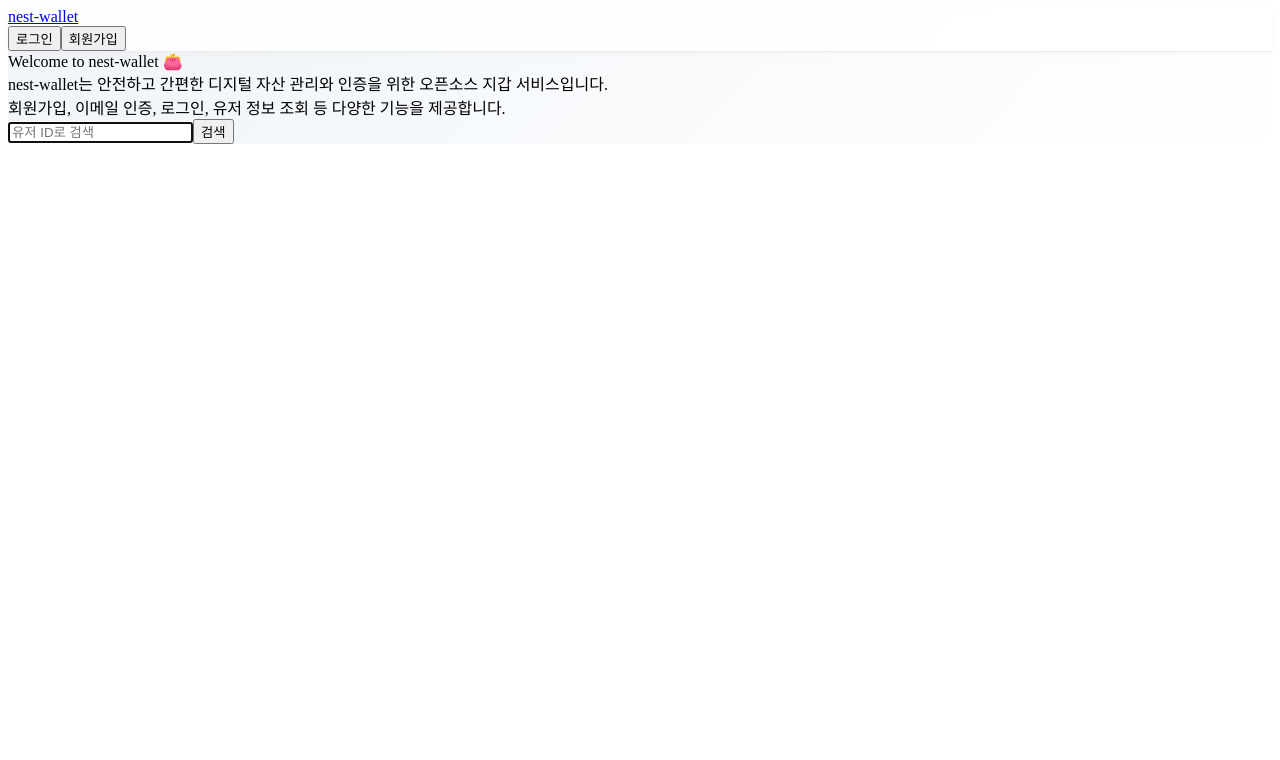
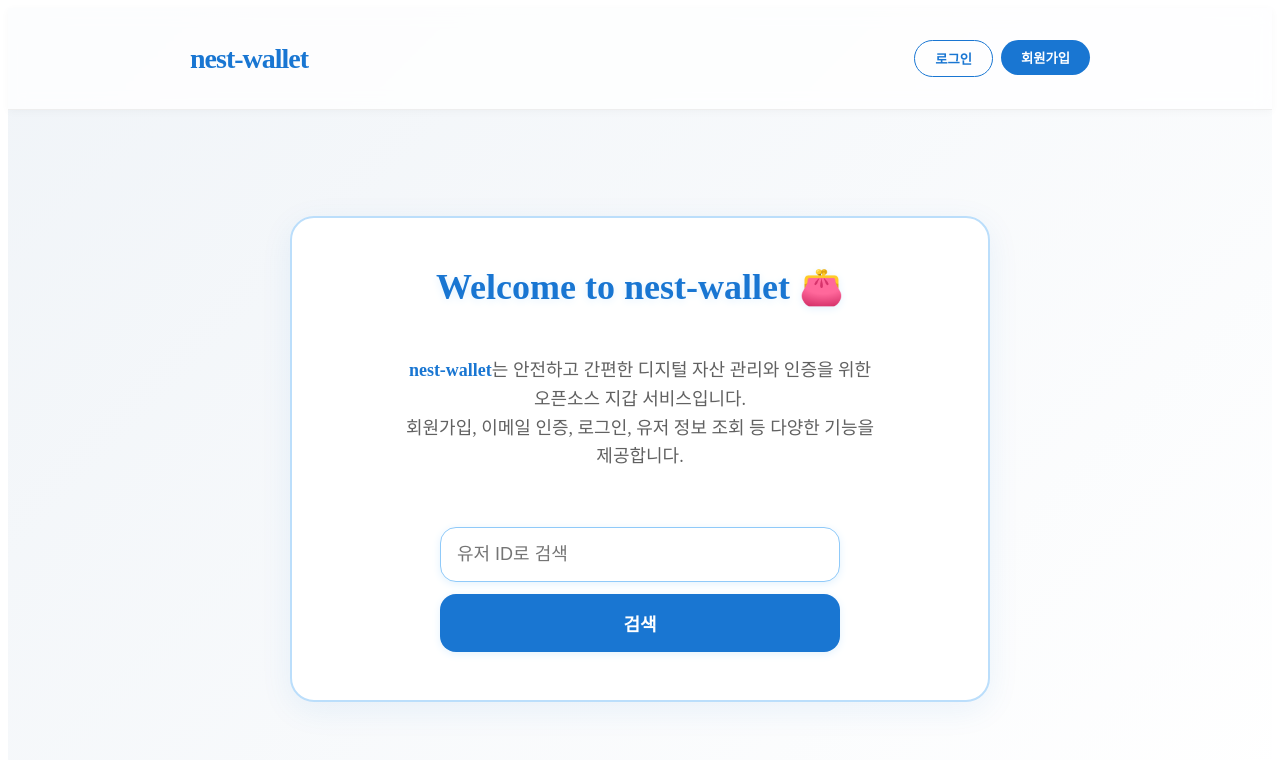
Before and after one commit to blockbit-hama/nest-front, a Next.js app: page / in a window 1280 px wide. Shown: the top 760 px of the page. Built offline with nearby package versions, Linux system fonts and the light colour scheme.

Commit message:
feat: package.json 및 페이지 스타일 수정 (모든 tailwindcss 제거)

```diff
--- a/src/app/page.tsx
+++ b/src/app/page.tsx
@@ -7,35 +7,35 @@ export default function Home() {
   const [search, setSearch] = useState("");
 
   return (
-    <div className="min-h-screen w-full flex flex-col" style={{ background: "linear-gradient(135deg, #f0f4f8 0%, #fff 100%)" }}>
+    <div style={{ minHeight: "100vh", width: "100%", display: "flex", flexDirection: "column", background: "linear-gradient(135deg, #f0f4f8 0%, #fff 100%)" }}>
       {/* 탑바 */}
-      <nav style={{ backdropFilter: "blur(8px)", background: "rgba(255,255,255,0.8)", borderBottom: "1px solid #eee", boxShadow: "0 2px 8px 0 rgba(0,0,0,0.03)" }} className="sticky top-0 z-10">
-        <div className="max-w-4xl mx-auto flex justify-between items-center px-8 py-4">
-          <Link href="/" className="text-2xl font-extrabold tracking-tight text-blue-700 hover:opacity-80 transition-opacity">
+      <nav style={{ backdropFilter: "blur(8px)", background: "rgba(255,255,255,0.8)", borderBottom: "1px solid #eee", boxShadow: "0 2px 8px 0 rgba(0,0,0,0.03)", position: "sticky", top: 0, zIndex: 10 }}>
+        <div style={{ maxWidth: 900, margin: "0 auto", display: "flex", justifyContent: "space-between", alignItems: "center", padding: "32px 0" }}>
+          <Link href="/" style={{ fontSize: 28, fontWeight: 800, letterSpacing: -1, color: "#1976d2", textDecoration: "none" }}>
             nest-wallet
           </Link>
-          <div className="flex gap-2">
+          <div style={{ display: "flex", gap: 8 }}>
             <Link href="/login">
-              <button className="rounded-full px-5 py-2 font-semibold bg-transparent border border-blue-700 text-blue-700 hover:bg-blue-50 transition">로그인</button>
+              <button style={{ borderRadius: 999, padding: "8px 20px", fontWeight: 600, background: "transparent", border: "1px solid #1976d2", color: "#1976d2", cursor: "pointer" }}>로그인</button>
             </Link>
             <Link href="/signup">
-              <button className="rounded-full px-5 py-2 font-semibold bg-blue-700 text-white hover:bg-blue-800 transition">회원가입</button>
+              <button style={{ borderRadius: 999, padding: "8px 20px", fontWeight: 600, background: "#1976d2", color: "#fff", border: 0, cursor: "pointer" }}>회원가입</button>
             </Link>
           </div>
         </div>
       </nav>
 
       {/* 메인 컨텐츠 */}
-      <main className="flex-1 flex flex-col items-center justify-center">
-        <div className="flex flex-col items-center justify-center w-full h-full py-16 px-4">
-          <div className="w-full max-w-2xl rounded-3xl p-12 sm:p-16 flex flex-col items-center gap-10 shadow-2xl border-2 border-blue-100 bg-white/95">
-            <div className="text-4xl sm:text-5xl font-extrabold mb-2 text-blue-700 text-center drop-shadow-sm">Welcome to nest-wallet 👛</div>
-            <div className="text-base sm:text-lg text-gray-500 mb-4 text-center leading-relaxed max-w-xl">
-              <span className="font-semibold text-blue-700">nest-wallet</span>는 안전하고 간편한 디지털 자산 관리와 인증을 위한 오픈소스 지갑 서비스입니다.<br />
+      <main style={{ flex: 1, display: "flex", flexDirection: "column", alignItems: "center", justifyContent: "center" }}>
+        <div style={{ display: "flex", flexDirection: "column", alignItems: "center", justifyContent: "center", width: "100%", height: "100%", padding: "64px 16px" }}>
+          <div style={{ width: "100%", maxWidth: 600, borderRadius: 24, padding: 48, display: "flex", flexDirection: "column", alignItems: "center", gap: 40, boxShadow: "0 8px 32px 0 rgba(25, 118, 210, 0.08)", border: "2px solid #bbdefb", background: "#fff" }}>
+            <div style={{ fontSize: 36, fontWeight: 800, marginBottom: 8, color: "#1976d2", textAlign: "center", textShadow: "0 2px 8px #e3f2fd" }}>Welcome to nest-wallet 👛</div>
+            <div style={{ fontSize: 18, color: "#616161", marginBottom: 16, textAlign: "center", lineHeight: 1.6, maxWidth: 480 }}>
+              <span style={{ fontWeight: 600, color: "#1976d2" }}>nest-wallet</span>는 안전하고 간편한 디지털 자산 관리와 인증을 위한 오픈소스 지갑 서비스입니다.<br />
               회원가입, 이메일 인증, 로그인, 유저 정보 조회 등 다양한 기능을 제공합니다.
             </div>
             <form
-              className="flex flex-col sm:flex-row gap-3 w-full max-w-lg"
+              style={{ display: "flex", flexDirection: "column", gap: 12, width: "100%", maxWidth: 400 }}
               onSubmit={e => {
                 e.preventDefault();
                 setSearch(userId);
@@ -45,15 +45,15 @@ export default function Home() {
                 placeholder="유저 ID로 검색"
                 value={userId}
                 onChange={e => setUserId(e.target.value)}
-                className="flex-1 border border-blue-200 rounded-xl px-4 py-4 text-lg shadow-sm focus:ring-2 focus:ring-blue-400 focus:border-blue-400 transition-all"
+                style={{ flex: 1, border: "1px solid #90caf9", borderRadius: 16, padding: "16px 16px", fontSize: 18, boxShadow: "0 2px 8px #e3f2fd", outline: "none" }}
                 autoFocus
               />
-              <button type="submit" className="w-full sm:w-auto rounded-xl font-semibold text-lg px-8 py-4 shadow-md bg-blue-700 text-white hover:bg-blue-800 transition">검색</button>
+              <button type="submit" style={{ width: "100%", borderRadius: 16, fontWeight: 600, fontSize: 18, padding: "16px 0", boxShadow: "0 2px 8px #e3f2fd", background: "#1976d2", color: "#fff", border: 0, cursor: "pointer" }}>검색</button>
             </form>
             {search && (
-              <div className="w-full mt-2 animate-fade-in flex flex-col items-center">
-                <div className="text-xs text-gray-400 mb-1">검색 결과</div>
-                <Link href={`/user/${search}`} className="block px-6 py-3 rounded-xl bg-blue-50 hover:bg-blue-100 text-blue-700 font-semibold text-center transition-colors text-lg shadow-sm">
+              <div style={{ width: "100%", marginTop: 8, display: "flex", flexDirection: "column", alignItems: "center" }}>
+                <div style={{ fontSize: 12, color: "#90a4ae", marginBottom: 4 }}>검색 결과</div>
+                <Link href={`/user/${search}`} style={{ display: "block", padding: "12px 0", borderRadius: 16, background: "#e3f2fd", color: "#1976d2", fontWeight: 600, textAlign: "center", fontSize: 18, boxShadow: "0 2px 8px #e3f2fd", textDecoration: "none" }}>
                   {`/user/${search}`} 페이지로 이동
                 </Link>
               </div>
```
Also changed, not shown: package.json (+6 -11 lines).
